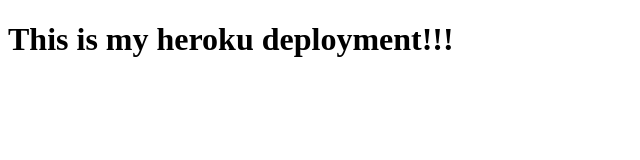
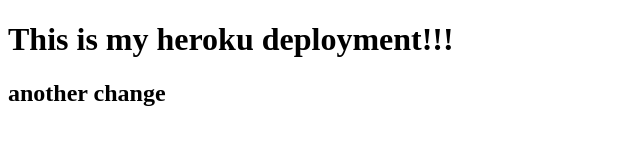
Before and after one commit to SimmoJoh98/deployment-lab, a website: page main/index.html in a window 1280 px wide. Shown: the whole page, without its empty margins (0-640 px from the left). Drawn offline with Linux system fonts and the light colour scheme.

Commit message:
3rd commit

```diff
--- a/main/index.html
+++ b/main/index.html
@@ -8,5 +8,8 @@
 </head>
 <body>
   <h1>This is my heroku deployment!!!</h1>
+  <h2>another change</h2>
+
+
 </body>
 </html>
--- /dev/null
+++ b/package.json
@@ -0,0 +1,5 @@
+{
+  "dependencies": {
+    "express": "^4.17.3"
+  }
+}
```
Also changed, not shown: 2 other files.
